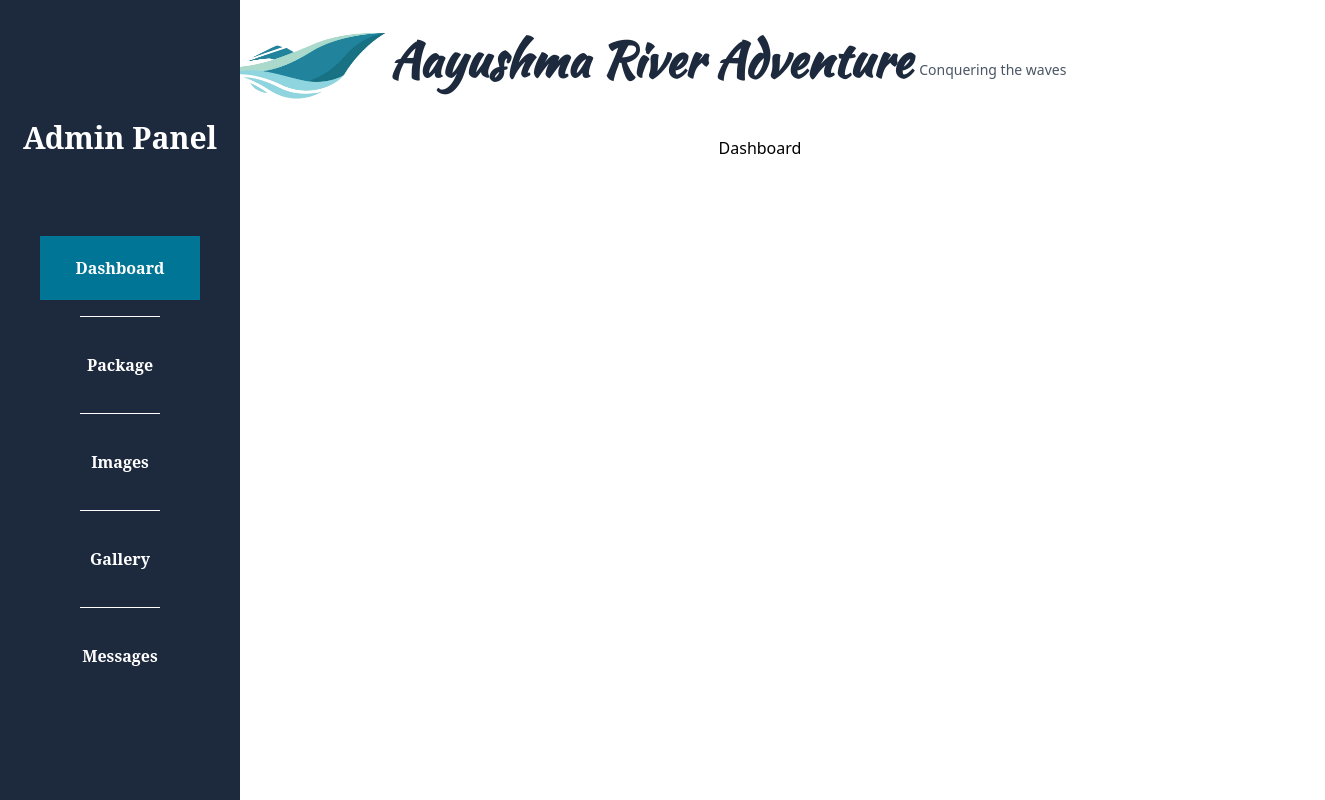
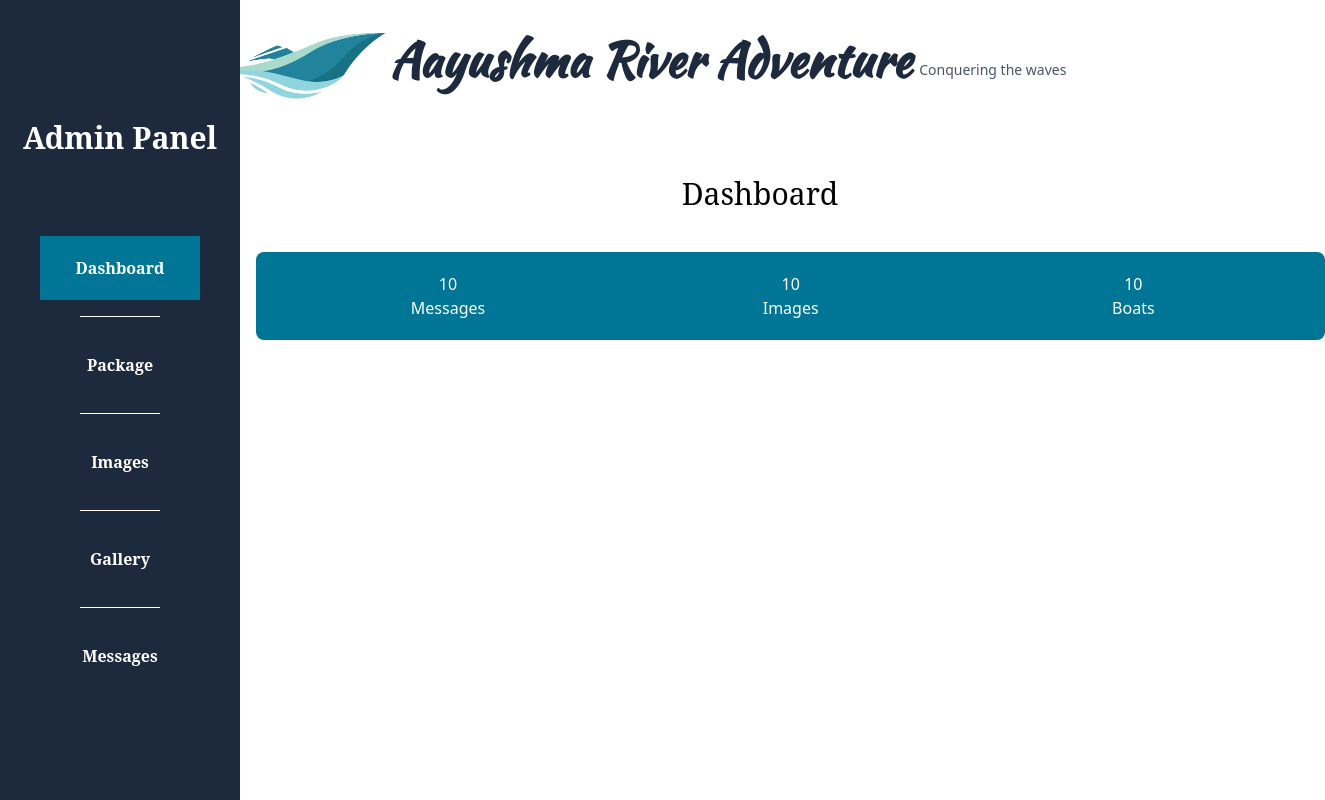
Before and after one commit to ashish10adhikari/Motorboat-website, a React (Vite) app in the folder Frontend/: page /admin/dashboard in a window 1280 px wide. Shown: the whole page, 1325 px wide, since content can reach past the window. Built offline with nearby package versions, Linux system fonts and the light colour scheme.

Commit message:
added simple dashboard

```diff
--- a/Frontend/src/Admin/Dashboard.jsx
+++ b/Frontend/src/Admin/Dashboard.jsx
@@ -3,8 +3,24 @@ import React from 'react'
 
 const Dashboard = () => {
   return (
+    <div>
+      <h1 className='font-secondary text-3xl p-10'>Dashboard</h1>
+      <div className='grid grid-cols-3 gap-5'>
+        <div className='w-sm bg-cyan-700 p-5 rounded-lg text-white col-span-1'>
+          <h2>10</h2>
+          <h3>Messages</h3>
+        </div>
+        <div className='w-sm bg-cyan-700 p-5 rounded-lg text-white col-span-1'>
+          <h2>10</h2>
+          <h3>Images</h3>
+        </div>
+        <div className='w-sm bg-cyan-700 p-5 rounded-lg text-white col-span-1'>
+          <h2>10</h2>
+          <h3>Boats</h3>
+        </div>
+      </div>
+    </div>
 
-    <h1>Dashboard</h1>
   )
 }
 
```
